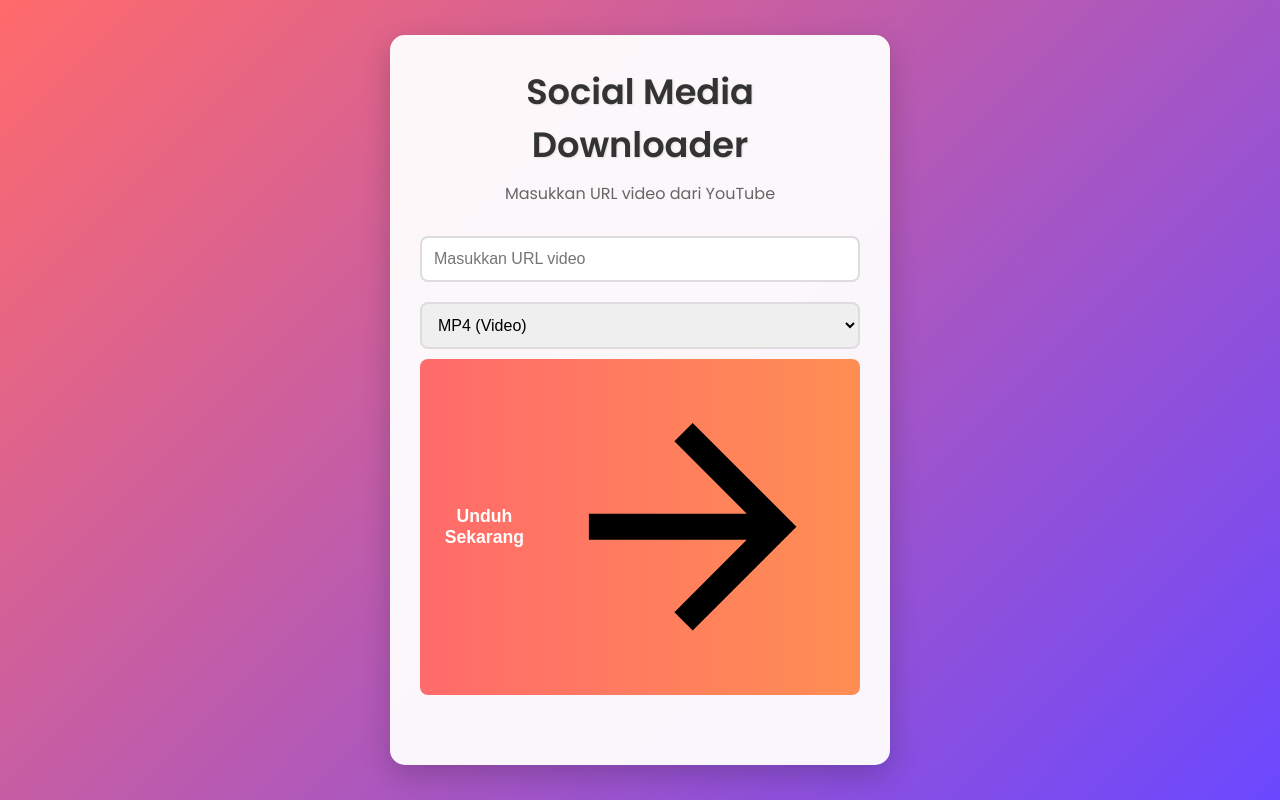
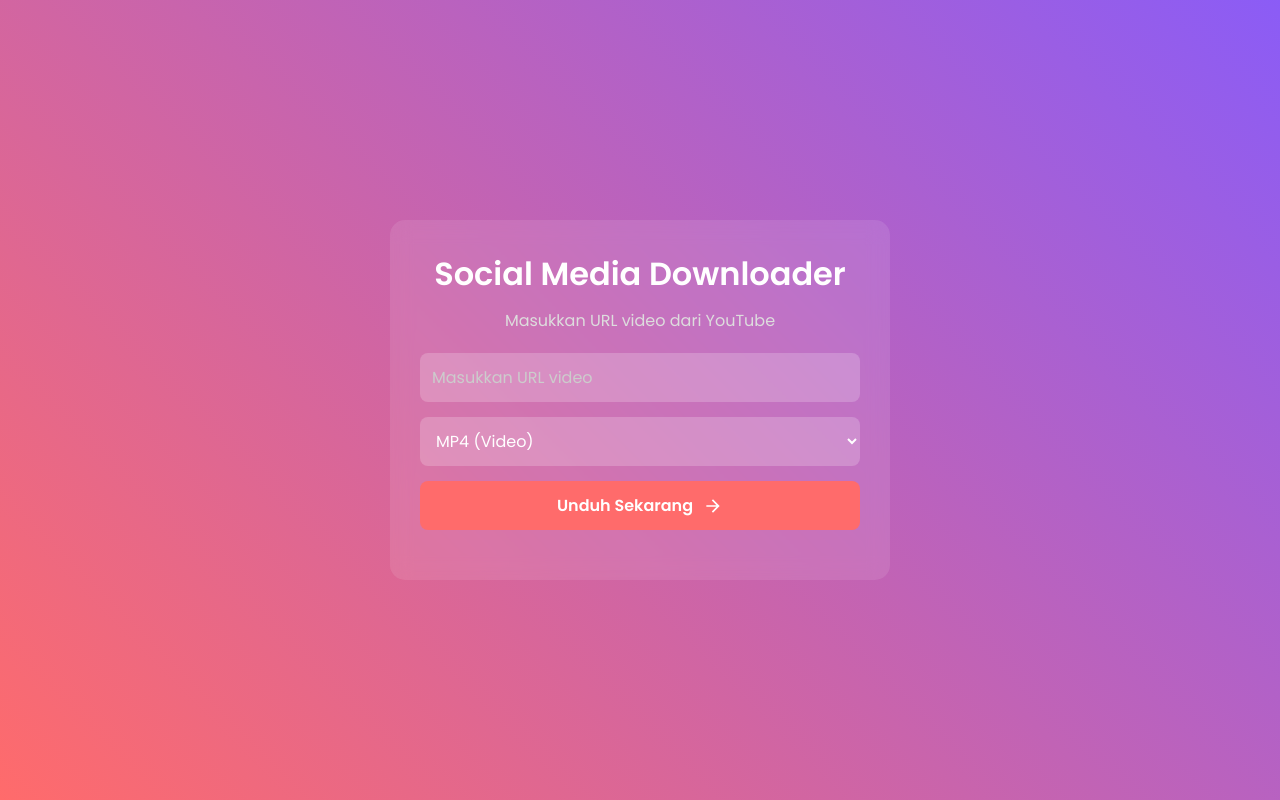
Before and after one commit to CodeDarkSlayer/Media-Downloader, a Flask app: page / in a window 1280 px wide. Run offline with Flask 3, Linux system fonts and the light colour scheme.

Commit message:
Update style.css
Signed-off-by: imambarmawi052 <46305888+imambarmawi052@users.noreply.github.com>

```diff
--- a/static/style.css
+++ b/static/style.css
@@ -1,133 +1,134 @@
-
 * {
     margin: 0;
     padding: 0;
     box-sizing: border-box;
+    font-family: 'Poppins', sans-serif;
 }
 
 body {
-    font-family: 'Poppins', sans-serif;
-    background: linear-gradient(135deg, #ff6b6b, #6b48ff);
+    min-height: 100vh;
     display: flex;
     justify-content: center;
     align-items: center;
-    min-height: 100vh;
-    overflow: auto;
+    background: linear-gradient(45deg, #ff6b6b, #8b5cf6);
+    color: #fff;
+    padding: 20px;
 }
 
 .container {
-    background: rgba(255, 255, 255, 0.95);
+    background: rgba(255, 255, 255, 0.1);
+    backdrop-filter: blur(10px);
     padding: 30px;
     border-radius: 15px;
-    box-shadow: 0 10px 30px rgba(0, 0, 0, 0.2);
     text-align: center;
-    width: 90%;
     max-width: 500px;
+    width: 100%;
     animation: fadeIn 1s ease-in-out;
 }
 
 @keyframes fadeIn {
-    0% { opacity: 0; transform: translateY(-20px); }
-    100% { opacity: 1; transform: translateY(0); }
+    from { opacity: 0; transform: translateY(-20px); }
+    to { opacity: 1; transform: translateY(0); }
 }
 
 h1 {
-    color: #333;
-    font-size: 2.2em;
+    font-size: 2rem;
     margin-bottom: 10px;
-    text-shadow: 1px 1px 2px rgba(0, 0, 0, 0.1);
+    color: #fff;
 }
 
 p {
-    color: #666;
+    font-size: 1rem;
     margin-bottom: 20px;
+    color: #ddd;
+}
+
+form {
+    display: flex;
+    flex-direction: column;
+    gap: 15px;
 }
 
 input, select {
-    width: 100%;
     padding: 12px;
-    margin: 10px 0;
-    border: 2px solid #ddd;
+    border: none;
     border-radius: 8px;
-    font-size: 1em;
-    transition: border-color 0.3s ease;
+    font-size: 1rem;
+    outline: none;
+    background: rgba(255, 255, 255, 0.2);
+    color: #fff;
 }
 
-input:focus, select:focus {
-    border-color: #ff6b6b;
-    outline: none;
+input::placeholder {
+    color: #ccc;
 }
 
 .download-btn {
     display: flex;
     align-items: center;
     justify-content: center;
-    width: 100%;
+    gap: 10px;
     padding: 12px;
-    background: linear-gradient(90deg, #ff6b6b, #ff8e53);
+    background: #ff6b6b;
     border: none;
     border-radius: 8px;
-    color: white;
-    font-size: 1.1em;
+    color: #fff;
+    font-size: 1rem;
     font-weight: 600;
     cursor: pointer;
-    transition: transform 0.2s ease, background 0.3s ease;
+    transition: background 0.3s, transform 0.1s;
 }
 
 .download-btn:hover {
+    background: #e55a5a;
     transform: scale(1.05);
-    background: linear-gradient(90deg, #ff8e53, #ff6b6b);
 }
 
-.download-btn .btn-icon {
-    margin-left: 10px;
-    font-size: 1.2em;
-    animation: bounce 1s infinite;
+.download-btn .arrow {
+    width: 20px;
+    height: 20px;
+    fill: #fff;
+    transition: transform 0.3s;
 }
 
-@keyframes bounce {
-    0%, 100% { transform: translateY(0); }
-    50% { transform: translateY(-5px); }
-}
-
-.status {
-    margin-top: 20px;
-    padding: 10px;
-    border-radius: 8px;
-    font-size: 0.9em;
-}
-
-.status.success {
-    background-color: #d4edda;
-    color: #155724;
-}
-
-.status.error {
-    background-color: #f8d7da;
-    color: #721c24;
+.download-btn:hover .arrow {
+    transform: translateX(5px);
 }
 
 .loading {
     display: flex;
     align-items: center;
-    justify-content: center;
     gap: 10px;
+    margin-top: 20px;
+    color: #fff;
+}
+
+.loading.hidden {
+    display: none;
 }
 
 .spinner {
-    width: 20px;
-    height: 20px;
-    border: 3px solid #ff6b6b;
+    width: 24px;
+    height: 24px;
+    border: 3px solid #fff;
     border-top: 3px solid transparent;
     border-radius: 50%;
     animation: spin 1s linear infinite;
 }
 
 @keyframes spin {
-    0% { transform: rotate(0deg); }
-    100% { transform: rotate(360deg); }
+    to { transform: rotate(360deg); }
 }
 
-.hidden {
-    display: none;
+.status {
+    margin-top: 20px;
+    font-size: 1rem;
 }
+
+.status.success {
+    color: #00ff00;
+}
+
+.status.error {
+    color: #ff0000;
+}
```
